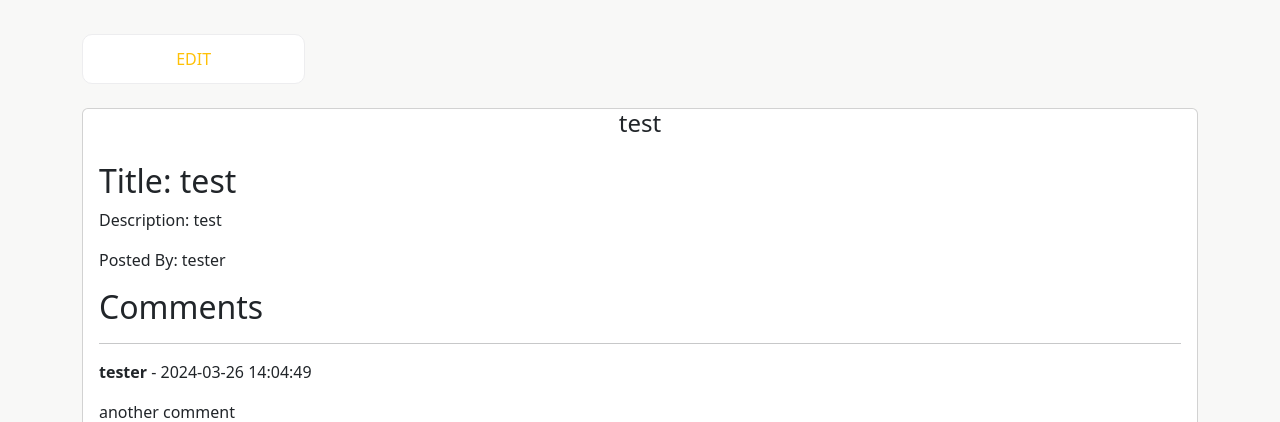
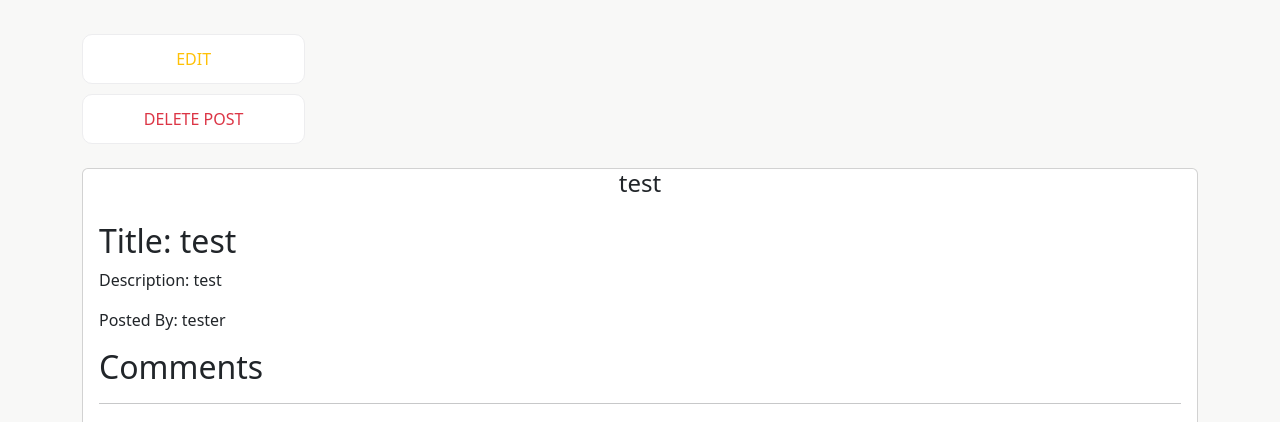
Before and after one commit to rodelio30/Fork-Copy, a PHP site: page /dashboard/view_post.php?PID=5 in a window 1280 px wide. Shown: the part 76-498 px from the top of the page. Run offline with PHP 8.4, Linux system fonts and the light colour scheme; a user stored in the database is signed in; data comes from the database, SQL or seed files in the repository.

Commit message:
add condition to delete own post

```diff
--- a/dashboard/view_post.php
+++ b/dashboard/view_post.php
@@ -69,12 +69,24 @@ if (isset($_POST['submit_comment'])) {
         header("Location: view_post.php?PID=$post_id");
         exit;
     } else {
-        // Handle error
         echo "Error: " . $conn->error;
     }
+}
 
-    // Close database connection
-    $conn->close();
+
+if (isset($_POST['delete_post'])) {
+    $post_id = $_POST['post_id'];
+    $sql = "DELETE FROM blogpost WHERE post_id = ?";
+    $stmt = $conn->prepare($sql);
+    $stmt->bind_param("i", $post_id);
+
+    if ($stmt->execute()) {
+        sleep(2);
+        header("Location: home.php");
+        exit;
+    } else {
+        echo "Error: " . $conn->error;
+    }
 }
 
 $conn->close();
@@ -101,6 +113,10 @@ $conn->close();
 
     <?php if($session_id == $user_id ){ ?>
         <a href="edit_post.php?PID=<?= $post_id ?>" class="btn btn-outline-warning" style="width: 20%;">EDIT</a>
+        <form method="post">
+            <input type="hidden" name="post_id" value="<?=$post_id?>">
+            <button type="submit" name="delete_post" class="btn btn-outline-danger" style="width: 20%;">DELETE POST</button>
+        </form>
     <?php }?>
 
     <br>
```
